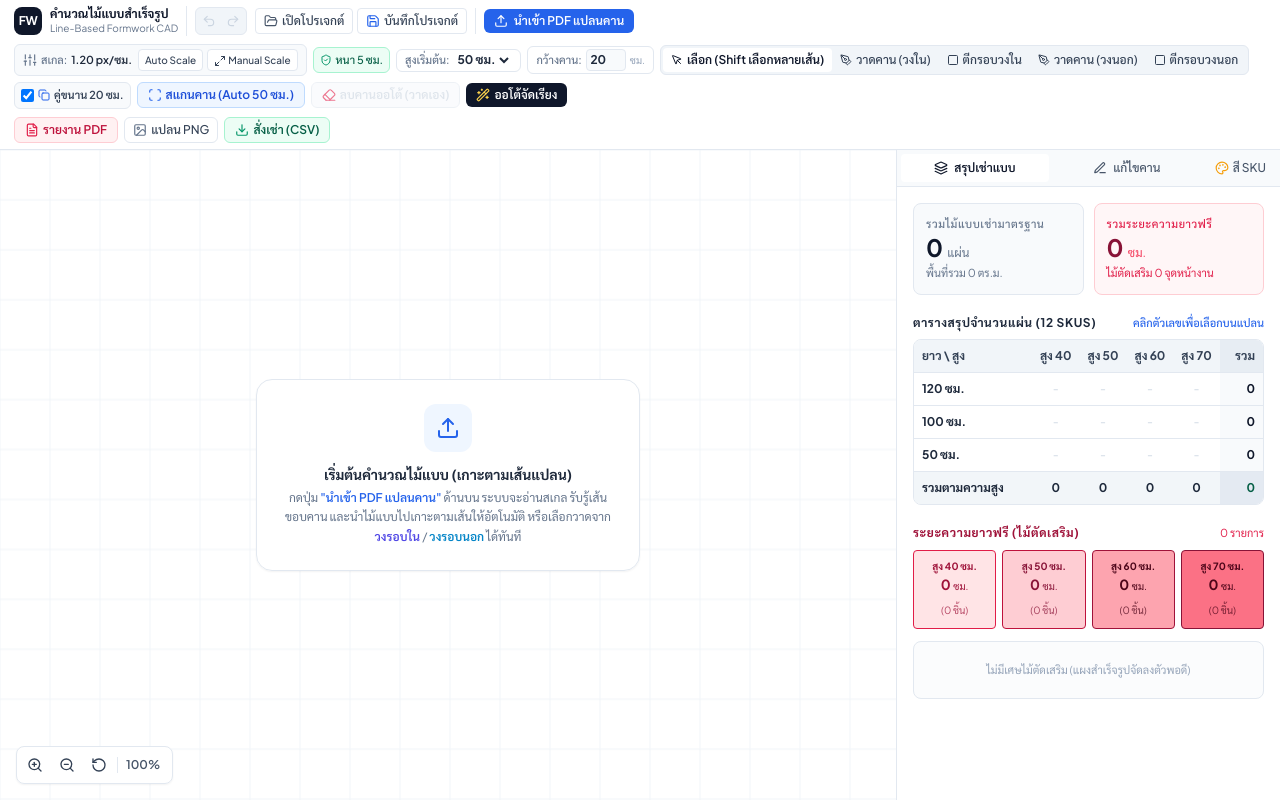
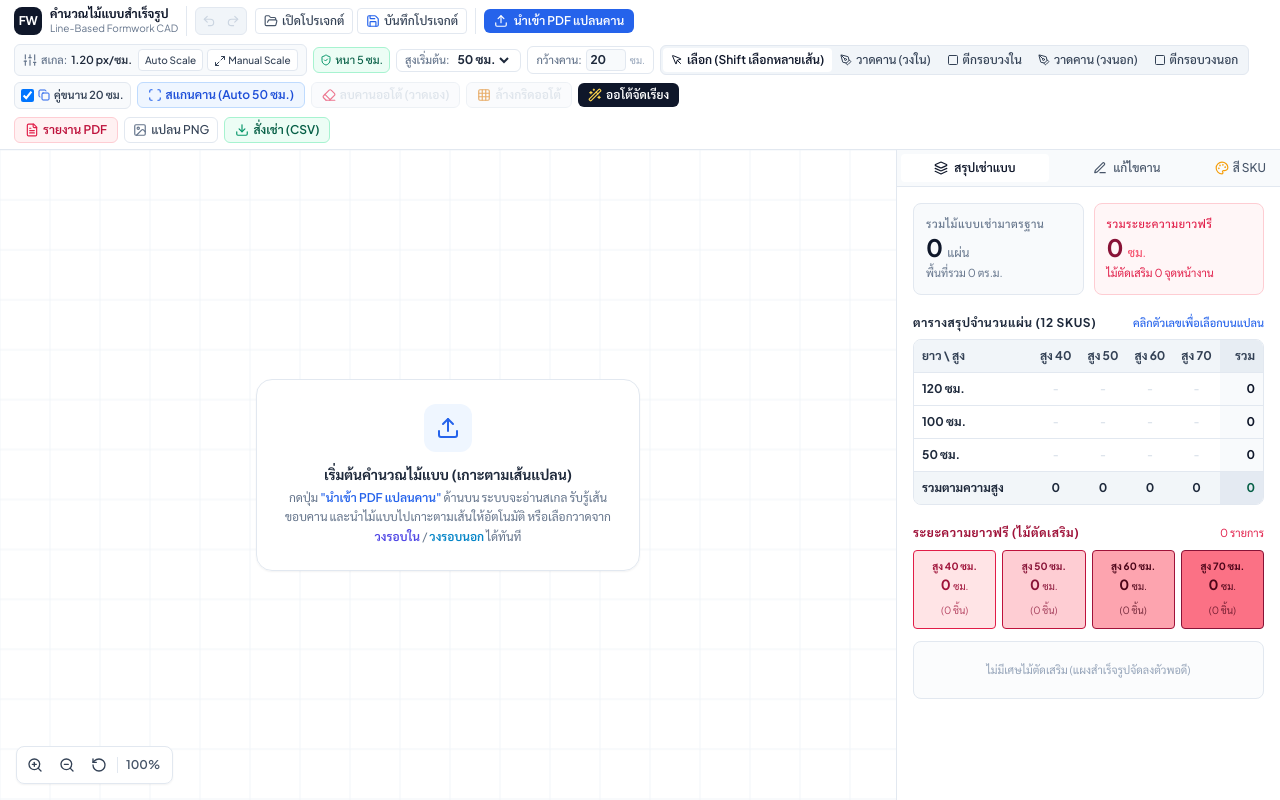
Before and after one commit to snnn00-arch/FormworkCal, a React (Vite) app: page / in a window 1280 px wide. Built offline with nearby package versions, Linux system fonts and the light colour scheme.

Commit message:
feat: add clear auto-detected grid button

```diff
--- a/src/App.tsx
+++ b/src/App.tsx
@@ -297,6 +297,31 @@ export const App: React.FC = () => {
           'ลบคานทั้งหมดเรียบร้อยแล้ว ระบบสลับไปใช้เครื่องมือ "ตีกรอบวงใน" เพื่อให้คุณเริ่มวาดคานเองได้ทันทีครับ'
         );
       }
+    }
+  };
+
+  const handleClearGrid = () => {
+    const hasGrid =
+      (gridAxes && (gridAxes.horizontal.length > 0 || gridAxes.vertical.length > 0)) ||
+      gridIntersections.length > 0;
+
+    if (!hasGrid) {
+      alert('ไม่มีเส้นกริดบนแบบในขณะนี้ครับ');
+      return;
+    }
+
+    const hCount = gridAxes?.horizontal.length || 0;
+    const vCount = gridAxes?.vertical.length || 0;
+    const iCount = gridIntersections.length;
+
+    if (
+      window.confirm(
+        `ต้องการลบแกนเส้นกริด (แนวนอน ${hCount} แกน, แนวตั้ง ${vCount} แกน) และจุดตัดกริด (${iCount} จุด) ที่ตรวจจับอัตโนมัติออกทั้งหมดใช่หรือไม่?`
+      )
+    ) {
+      setGridAxes(undefined);
+      setGridIntersections([]);
+      alert('ลบแกนเส้นกริดและจุดตัดกริดออกเรียบร้อยแล้วครับ');
     }
   };
 
@@ -691,8 +716,15 @@ export const App: React.FC = () => {
         onRunAutoScale={handleRunAutoScale}
         onAutoDetectBeams={handleAutoDetectBeams}
         onClearAutoBeams={handleClearAutoBeams}
+        onClearGrid={handleClearGrid}
         hasBeams={beams.length > 0}
         hasAutoBeams={beams.some((b) => b.isAutoDetected)}
+        hasGrid={
+          !!(
+            (gridAxes && (gridAxes.horizontal.length > 0 || gridAxes.vertical.length > 0)) ||
+            gridIntersections.length > 0
+          )
+        }
         currentScale={pixelsPerCm}
         scaleNote={scaleNote}
         defaultHeight={defaultHeight}
--- a/src/components/TopToolbar.tsx
+++ b/src/components/TopToolbar.tsx
@@ -18,6 +18,7 @@ import {
   FolderOpen,
   FileText,
   Eraser,
+  Grid,
 } from 'lucide-react';
 import { DrawingToolMode, FORMWORK_HEIGHTS, FormworkHeight } from '../types/formwork';
 
@@ -28,8 +29,10 @@ interface TopToolbarProps {
   onRunAutoScale: () => void;
   onAutoDetectBeams: () => void;
   onClearAutoBeams: () => void;
+  onClearGrid: () => void;
   hasBeams: boolean;
   hasAutoBeams?: boolean;
+  hasGrid?: boolean;
   currentScale: number;
   scaleNote: string;
   defaultHeight: FormworkHeight;
@@ -59,8 +62,10 @@ export const TopToolbar: React.FC<TopToolbarProps> = ({
   onRunAutoScale,
   onAutoDetectBeams,
   onClearAutoBeams,
+  onClearGrid,
   hasBeams,
   hasAutoBeams,
+  hasGrid = false,
   currentScale,
   scaleNote,
   defaultHeight,
@@ -380,6 +385,21 @@ export const TopToolbar: React.FC<TopToolbarProps> = ({
           <span>ลบคานออโต้ (วาดเอง)</span>
         </button>
 
+        {/* Clear Auto Grid Action */}
+        <button
+          onClick={onClearGrid}
+          disabled={!hasGrid}
+          className={`inline-flex items-center gap-1 px-2.5 py-1 rounded-md text-xs font-semibold transition-all shadow-2xs ${
+            hasGrid
+              ? 'text-amber-800 bg-amber-50 border border-amber-300 hover:bg-amber-100 active:scale-95 cursor-pointer'
+              : 'text-slate-300 bg-slate-50 border border-slate-200 cursor-not-allowed opacity-60'
+          }`}
+          title="ลบแกนเส้นกริด (1, 2, 3... A, B, C...) และจุดตัดกริดที่ตรวจจับอัตโนมัติออกทั้งหมด"
+        >
+          <Grid className="w-3.5 h-3.5 text-amber-600" />
+          <span>ล้างกริดออโต้</span>
+        </button>
+
         {/* Auto Place Formwork Action */}
         <button
           onClick={onAutoPlaceFormwork}
```
Also changed, not shown: 7 other files (tests, documents, lock files or other folders).
